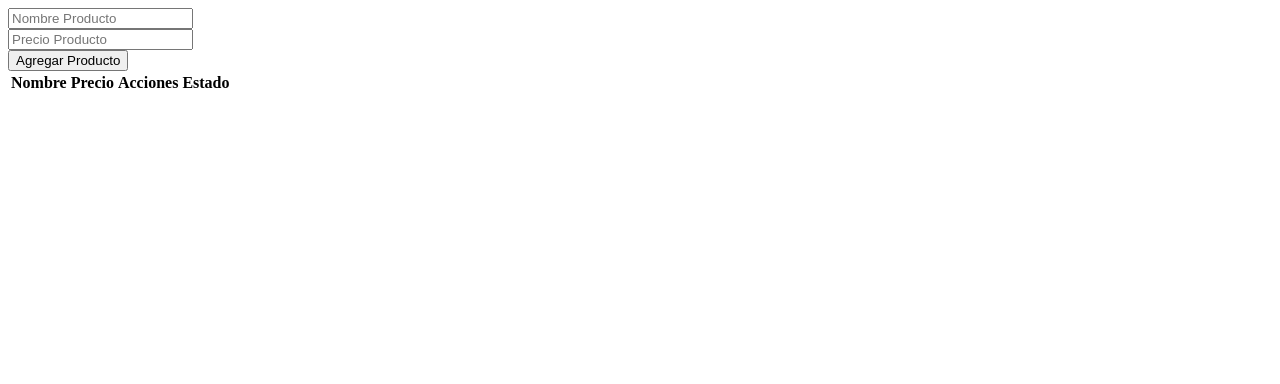
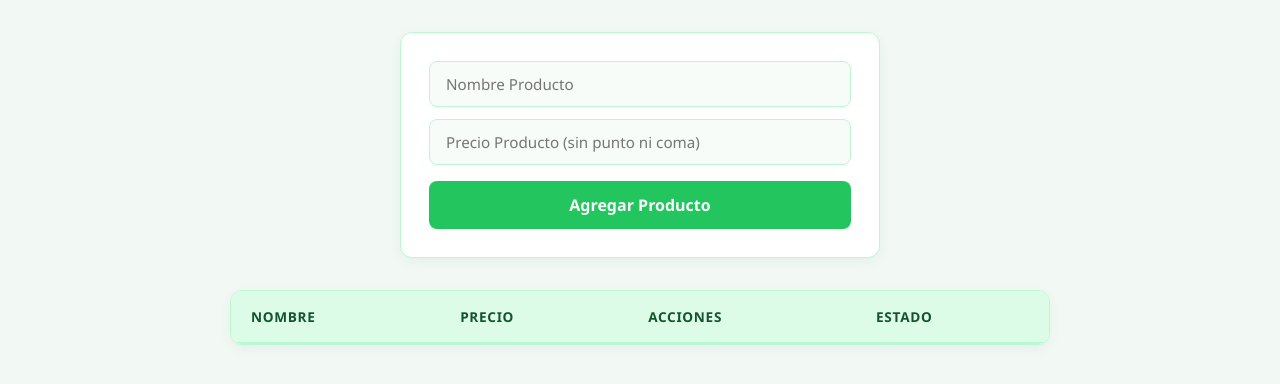
Before and after one commit to luismiguelbolanosrodriguezdev-lab/sistema-pedidos, a plain HTML site: page pages/productos.html in a window 1280 px wide. Drawn offline with Linux system fonts and the light colour scheme; no server answers.

Commit message:
Estilos para la pagina de productos

```diff
--- /dev/null
+++ b/css/styles_productos.css
@@ -0,0 +1,201 @@
+/* Variables de la gama de verdes claritos */
+:root {
+  --bg-page: #f2f9f4;          /* Verde menta ultra claro para el fondo */
+  --bg-card: #ffffff;          /* Blanco puro para tarjetas */
+  --green-pastel: #dcfce7;     /* Verde pastel para encabezados y hovers */
+  --green-border: #bbf7d0;     /* Borde verde suave */
+  --green-primary: #22c55e;    /* Verde medio fresco para botones principales */
+  --green-hover: #16a34a;      /* Verde más intenso al pasar el cursor */
+  --green-dark: #14532d;       /* Verde bosque oscuro para textos y contraste */
+  --text-muted: #4b6355;       /* Gris verdoso para textos secundarios */
+  --amber-soft: #fef3c7;       /* Amarillo suave para editar */
+  --amber-text: #92400e;
+  --red-soft: #fee2e2;         /* Rojo pastel para desactivar/cancelar */
+  --red-text: #991b1b;
+}
+
+* {
+  box-sizing: border-box;
+  margin: 0;
+  padding: 0;
+  font-family: 'Segoe UI', system-ui, -apple-system, sans-serif;
+}
+
+body {
+  background-color: var(--bg-page);
+  color: var(--green-dark);
+  padding: 2rem 1rem;
+  display: flex;
+  flex-direction: column;
+  align-items: center;
+  gap: 2rem;
+  min-height: 100vh;
+}
+
+/* --- FORMULARIO --- */
+#formProduct {
+  background-color: var(--bg-card);
+  border: 1px solid var(--green-border);
+  border-radius: 12px;
+  padding: 1.75rem;
+  width: 100%;
+  max-width: 480px;
+  box-shadow: 0 4px 12px rgba(20, 83, 45, 0.06);
+  display: flex;
+  flex-direction: column;
+  gap: 0.75rem;
+}
+
+/* Ocultamos los <br> del HTML para controlar el espaciado con Flexbox */
+#formProduct br {
+  display: none;
+}
+
+#formProduct input[type="text"],
+#formProduct input[type="number"] {
+  width: 100%;
+  padding: 0.75rem 1rem;
+  border: 1.5px solid var(--green-border);
+  border-radius: 8px;
+  background-color: #f8fcf9;
+  color: var(--green-dark);
+  font-size: 0.95rem;
+  transition: border-color 0.2s, box-shadow 0.2s;
+}
+
+#formProduct input[type="text"]:focus,
+#formProduct input[type="number"]:focus {
+  outline: none;
+  border-color: var(--green-primary);
+  background-color: #ffffff;
+  box-shadow: 0 0 0 3px rgba(34, 197, 94, 0.15);
+}
+
+#buttonCreateProduct {
+  background-color: var(--green-primary);
+  color: #ffffff;
+  font-weight: 600;
+  border: none;
+  border-radius: 8px;
+  padding: 0.8rem;
+  font-size: 1rem;
+  cursor: pointer;
+  margin-top: 0.25rem;
+  transition: background-color 0.2s, transform 0.1s;
+}
+
+#buttonCreateProduct:hover {
+  background-color: var(--green-hover);
+}
+
+#buttonCreateProduct:active {
+  transform: scale(0.99);
+}
+
+#cancelEdit {
+  background-color: #f1f5f9;
+  color: #475569;
+  font-weight: 600;
+  border: 1px solid #cbd5e1;
+  border-radius: 8px;
+  padding: 0.7rem;
+  font-size: 0.95rem;
+  cursor: pointer;
+  transition: background-color 0.2s;
+}
+
+#cancelEdit:hover {
+  background-color: #e2e8f0;
+}
+
+/* --- CONTENEDOR Y TABLA --- */
+body > div {
+  width: 100%;
+  max-width: 820px;
+  background-color: var(--bg-card);
+  border: 1px solid var(--green-border);
+  border-radius: 12px;
+  box-shadow: 0 4px 12px rgba(20, 83, 45, 0.06);
+  overflow-x: auto; /* Permite scroll horizontal en celulares */
+}
+
+table {
+  width: 100%;
+  border-collapse: collapse;
+  text-align: left;
+}
+
+thead {
+  background-color: var(--green-pastel);
+  color: var(--green-dark);
+}
+
+th {
+  padding: 1rem 1.25rem;
+  font-size: 0.85rem;
+  text-transform: uppercase;
+  letter-spacing: 0.05em;
+  font-weight: 700;
+  border-bottom: 2px solid var(--green-border);
+}
+
+td {
+  padding: 0.9rem 1.25rem;
+  border-bottom: 1px solid #ecfdf5;
+  font-size: 0.95rem;
+  vertical-align: middle;
+}
+
+tbody tr:last-child td {
+  border-bottom: none;
+}
+
+tbody tr:hover {
+  background-color: #f4fbf6;
+}
+
+/* Formato visual para la columna de precio */
+td:nth-child(2)::before {
+  content: "$ ";
+  color: var(--text-muted);
+  font-weight: 600;
+}
+
+/* --- BOTONES DE ACCIÓN EN LA TABLA (Generados por JS) --- */
+td:nth-child(3) {
+  display: flex;
+  gap: 0.5rem;
+  flex-wrap: wrap;
+}
+
+td input[type="button"] {
+  padding: 0.45rem 0.85rem;
+  border: none;
+  border-radius: 6px;
+  font-size: 0.85rem;
+  font-weight: 600;
+  cursor: pointer;
+  transition: opacity 0.2s, transform 0.1s;
+}
+
+td input[type="button"]:hover {
+  opacity: 0.85;
+}
+
+/* Botón Editar */
+td input[data-action="edit"] {
+  background-color: var(--amber-soft);
+  color: var(--amber-text);
+}
+
+/* Botón Desactivar */
+td input[data-action="deactivate"] {
+  background-color: var(--red-soft);
+  color: var(--red-text);
+}
+
+/* Botón Activar */
+td input[data-action="activate"] {
+  background-color: var(--green-pastel);
+  color: var(--green-dark);
+}
--- a/pages/productos.html
+++ b/pages/productos.html
@@ -4,12 +4,13 @@
     <meta charset="UTF-8" />
     <meta name="viewport" content="width=device-width, initial-scale=1.0" />
     <title>Productos</title>
+    <link rel="stylesheet" href="/css/styles_productos.css" />
   </head>
   <body>
     <form id="formProduct">
       <input type="text" id="nameProduct" placeholder="Nombre Producto" />
       <br />
-      <input type="number" id="priceProduct" placeholder="Precio Producto" />
+      <input type="number" id="priceProduct" placeholder="Precio Producto (sin punto ni coma)" />
       <br />
       <input type="submit" value="Agregar Producto" id="buttonCreateProduct" />
       <br />
@@ -30,6 +31,6 @@
       </table>
     </div>
 
-    <script src="/js/productosFronted.js"></script>
+    <script src="/js/productosFrontted.js"></script>
   </body>
 </html>
```
Also changed, not shown: css/styles.css (deleted), js/productosFrontted.js (renamed from js/productosFronted.js).
